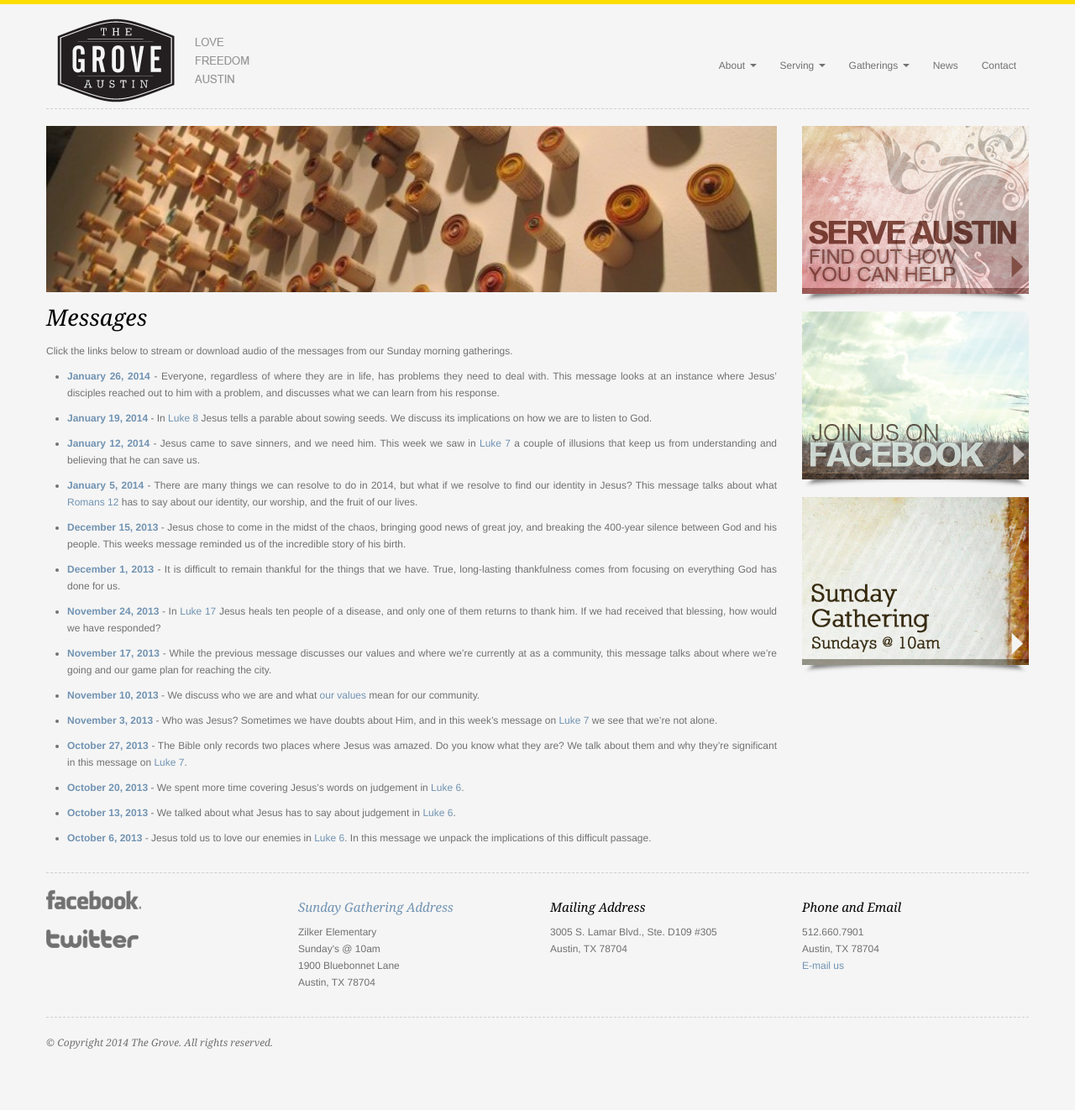
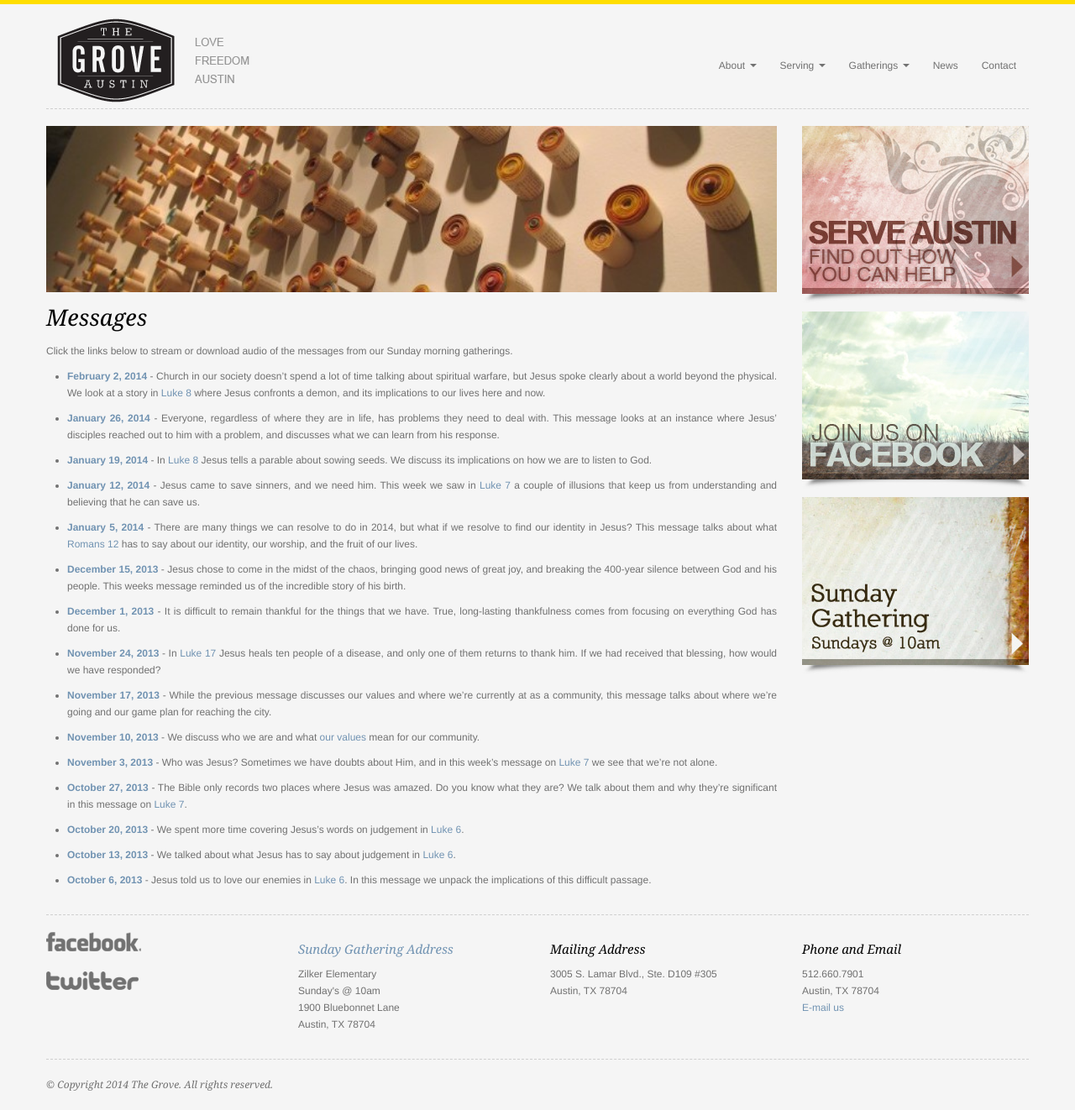
Before and after one commit to groveatx/groveatx.github.io, a Jekyll site: the page built from gatherings/messages/index.md, in a window 1280 px wide. Shown: the whole page at 84% size. Built offline with Jekyll 4.4.1, drawn with Linux system fonts in a browser that asks for light colours; Markdown is read by kramdown in place of the engine named in the settings; before the commit the page ends 1272 px from its top, so only the background shows below that.

Commit message:
added sermon audio

```diff
--- a/gatherings/messages/index.md
+++ b/gatherings/messages/index.md
@@ -13,6 +13,11 @@ description: >
 
 Click the links below to stream or download audio of the messages from our
 Sunday morning gatherings.
+
+ - **[February 2, 2014][20140202]** - Church in our society doesn't spend a lot
+   of time talking about spiritual warfare, but Jesus spoke clearly about a
+   world beyond the physical. We look at a story in [Luke 8][luke8:26-39] where
+   Jesus confronts a demon, and its implications to our lives here and now.
 
  - **[January 26, 2014][20140126]** - Everyone, regardless of where they are in
    life, has problems they need to deal with. This message looks at an instance
--- a/sitemap.xml
+++ b/sitemap.xml
@@ -150,7 +150,7 @@
     </url>
     <url>
         <loc>http://groveatx.org/gatherings/messages/</loc>
-        <lastmod>2014-01-27T08:52:35-06:00</lastmod>
+        <lastmod>2014-02-04T08:29:49-06:00</lastmod>
         <changefreq>weekly</changefreq>
     </url>
     <url>
```
Also changed, not shown: other parts of gatherings/messages/index.md (+2 -0 lines).
